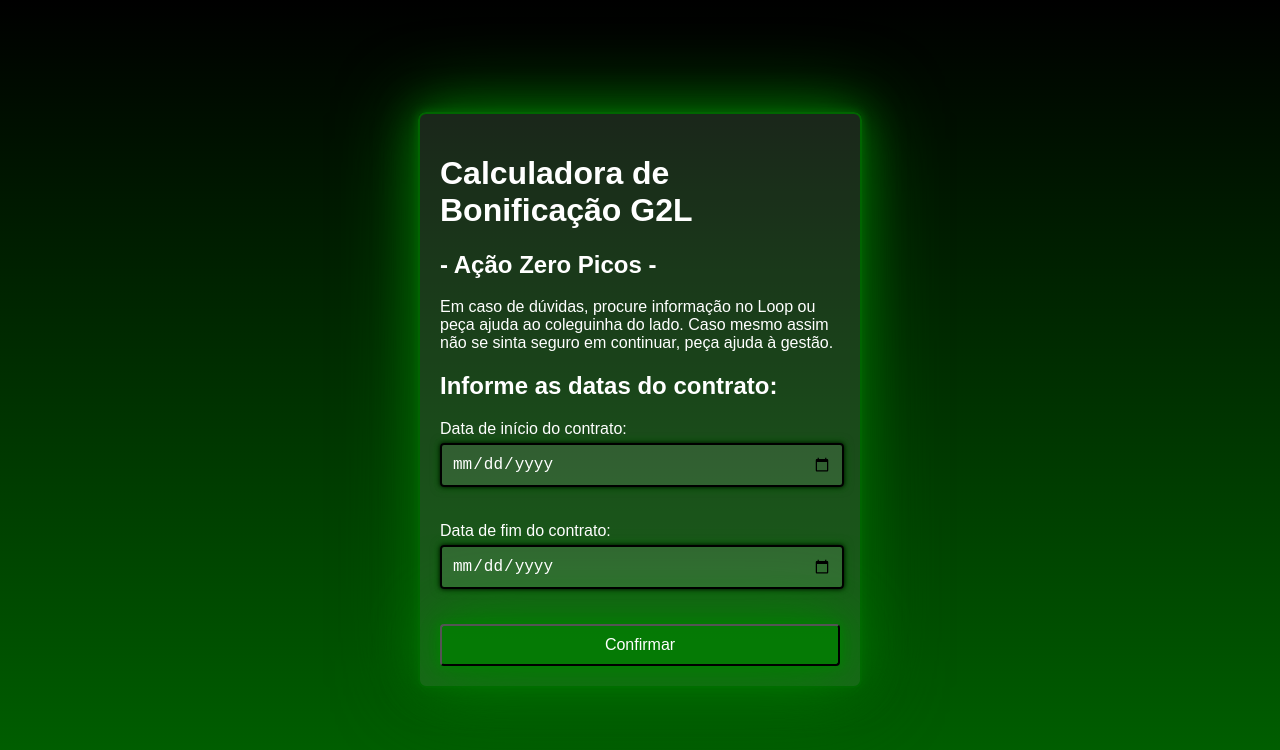
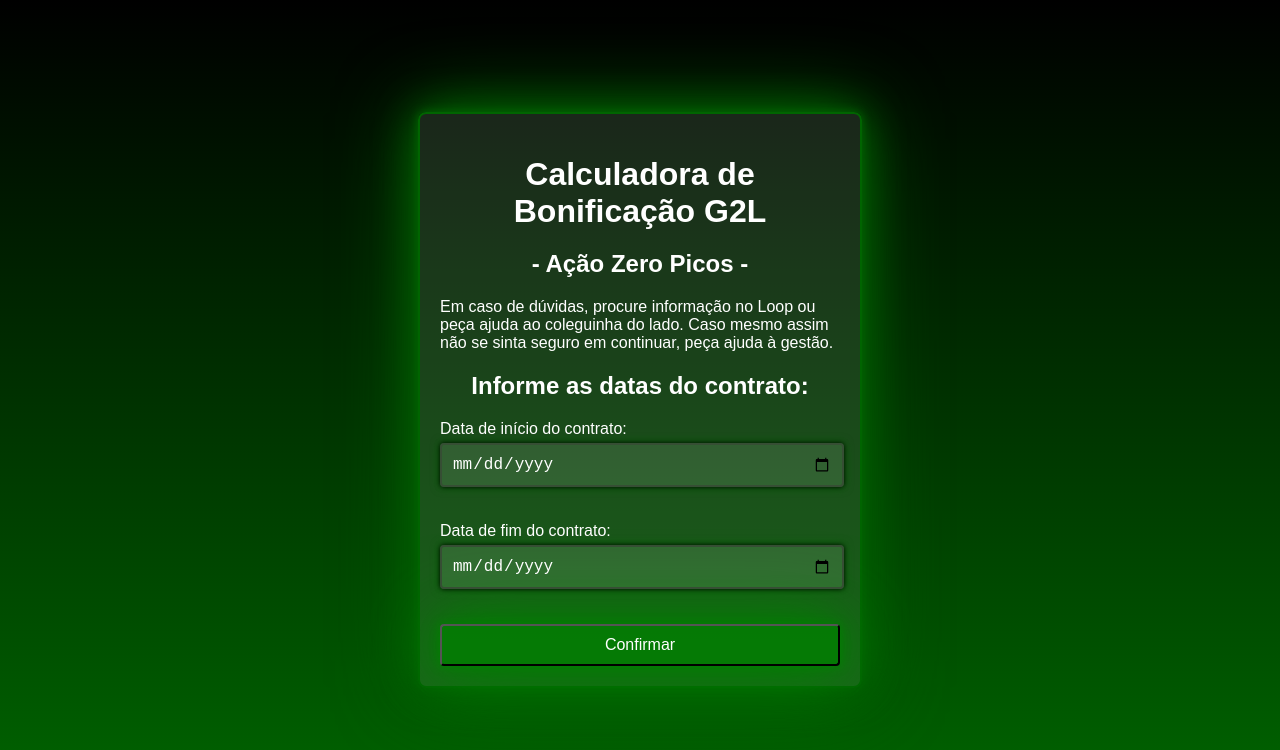
Before and after one commit to evertonzepon/calculadora-g2l, a plain HTML site: page index.html in a window 1280 px wide. Drawn offline with Linux system fonts and the light colour scheme.

Commit message:
Update styles.css

```diff
--- a/styles.css
+++ b/styles.css
@@ -37,6 +37,7 @@ button {
 
 button:hover {
     background-color: rgba(0, 128, 0, 1); /* Fundo verde sólido */
+    box-shadow: 0 0 15px #00FF00, 0 0 30px #00FF00, 0 0 45px #00FF00; /* Efeito neon verde ao hover */
 }
 
 button.cancel {
@@ -47,6 +48,7 @@ button.cancel {
 
 button.cancel:hover {
     background-color: rgba(64, 64, 64, 1); /* Fundo cinza escuro sólido */
+    box-shadow: 0 0 15px #808080, 0 0 30px #808080, 0 0 45px #808080; /* Efeito neon cinza ao hover */
 }
 
 label {
@@ -62,7 +64,7 @@ input[type="number"] {
     padding: 10px;
     margin-top: 5px;
     margin-bottom: 15px;
-    border: 2px solid #000000; /* Borda verde escuro */
+    border: 2px solid #364e34; /* Borda verde escuro */
     border-radius: 4px;
     background-color: rgba(255, 255, 255, 0.1); /* Fundo transparente */
     color: white;
@@ -76,3 +78,15 @@ input[type="number"]:focus {
     border-color: #00FF00; /* Verde claro ao focar */
     box-shadow: 0 0 10px #00FF00, 0 0 20px #00FF00; /* Efeito neon ao focar */
 }
+
+h1 {
+    text-align: center; /* Centraliza o texto */
+    margin-bottom: 20px; /* Adiciona espaço abaixo do título */
+    color: white; /* Mantém o texto em branco */
+}
+
+h2 {
+    text-align: center; /* Centraliza o texto */
+    margin-bottom: 20px; /* Adiciona espaço abaixo do título */
+    color: white; /* Mantém o texto em branco */
+}
```
